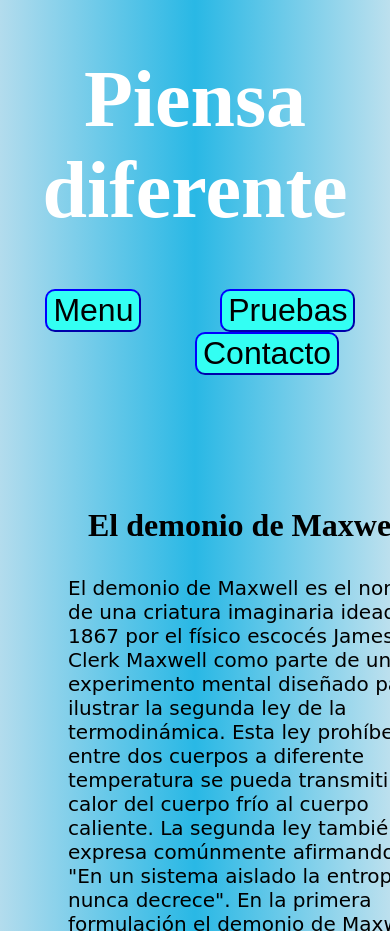
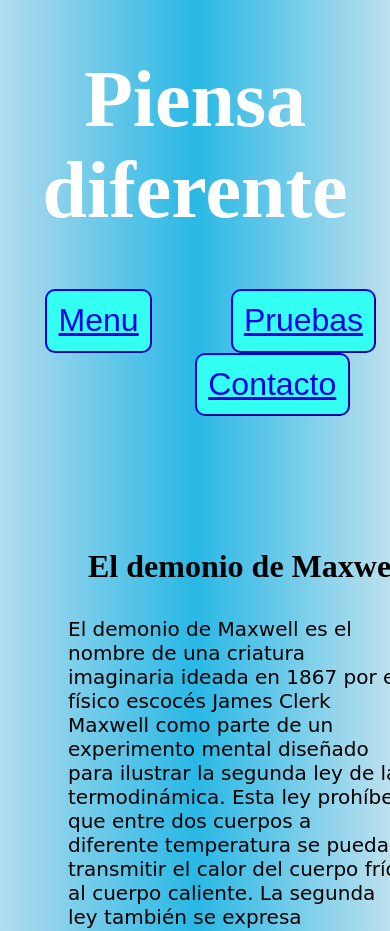
Before and after one commit to Carlos-Lopez-Joya/Pruebas, a plain HTML site: page index.html in a window 390 px wide. Shown: the top 931 px of the page. Drawn offline with Linux system fonts and the light colour scheme.

Commit message:
Responsive la pagina final.

```diff
--- a/index.html
+++ b/index.html
@@ -2,16 +2,17 @@
 <html lang="es" dir="ltr">
   <head>
     <meta charset="utf-8">
+    <meta name="viewport" content="width=device-width, initial-scale=1.0">
     <link rel="stylesheet" href="styless.css">
     <title>Menu</title>
   </head>
   <body>
     <h1 class="titulo1">Piensa diferente</h1>
-    <div>
+    <div class="textoa">
 
-      <button type="button" class="boton1">Menu</button>
-      <button type="button" class="boton2">Pruebas</button>
-      <button type="button" class="boton3">Contacto</button>
+      <button type="button" class="boton1"><a href="index.html">Menu</a></button>
+      <button type="button" class="boton2"><a href="index.html">Pruebas</a></button>
+      <button type="button" class="boton3"><a href="index.html">Contacto</a></button>
     </div>
     <h3 id="titulo2">El demonio de Maxwell</h3>
     <p class="par1">El demonio de Maxwell es el nombre de una criatura
--- a/styless.css
+++ b/styless.css
@@ -7,6 +7,7 @@ body{
   font-size: 500%;
   color: #FFFFFF;
   text-align: center;
+  width: 100%;
 }
 #titulo2{
 
@@ -14,6 +15,7 @@ body{
   position: relative;
   top: 100px;
   left: 80px;
+  width: 100%;
 }
 .par1{
 
@@ -23,8 +25,10 @@ body{
   left: 60px;
   font-family:cursive;
   font-size: 20px;
+  width: 90%;
 
 }
+
 
 .boton1{
   background-color:#33FFF3;
@@ -34,6 +38,8 @@ body{
   font-size: 200%;
   position: relative;
   left: 10%;
+  padding: 3%;
+/*  width: 15%;*/
 
 }
 
@@ -45,6 +51,8 @@ body{
   font-size: 200%;
   position: relative;
   left: 30%;
+  padding: 3%;
+  /*width: 15%;*/
 
 }
 
@@ -56,5 +64,7 @@ body{
   font-size: 200%;
   position: relative;
   left: 50%;
+  padding: 3%;
+/*  width: 15%;*/
 
 }
```
